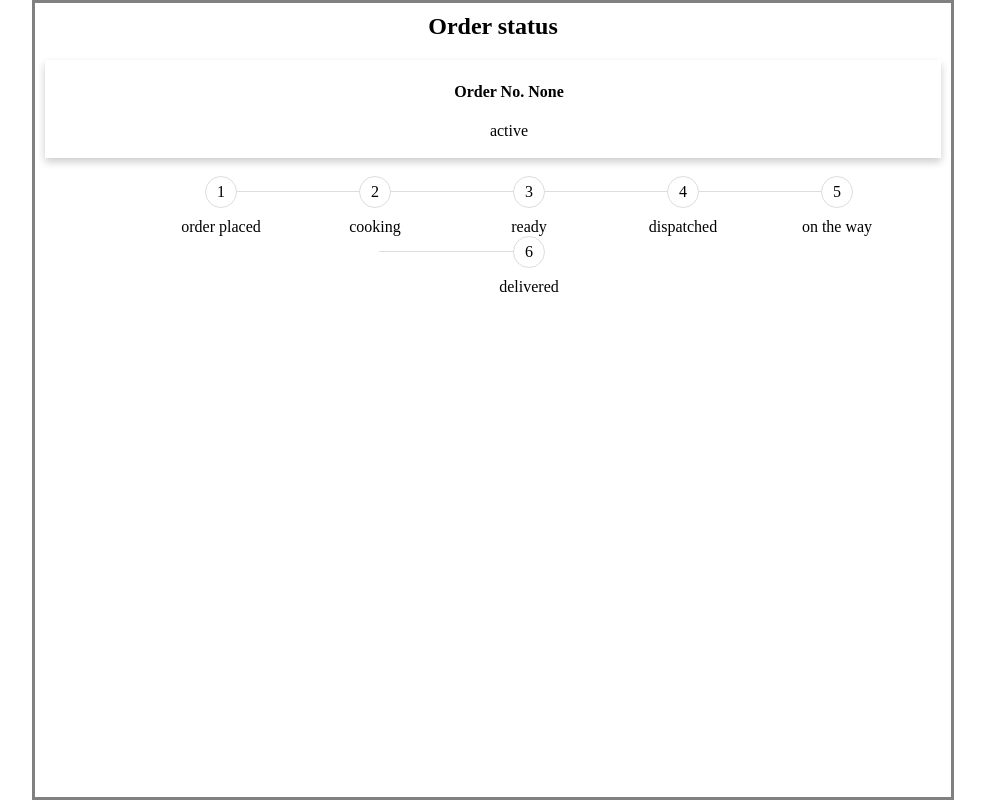
After one commit to rachnarai/chatbot, a Flask app: page /track in a window 1280 px wide. The commit adds this page. Shown: the whole page, without its empty margins (147-1132 px from the left). Run offline with Flask 2, Linux system fonts and the light colour scheme; tables that the repository leaves empty hold one stand-in row (values such as "Sample post").

Commit message:
fixes track order status

```diff
--- a/App.py
+++ b/App.py
@@ -1,4 +1,5 @@
 from flask import Flask, render_template, request
+from flask_sqlalchemy import SQLAlchemy
 from chatterbot import ChatBot
 from chatterbot.trainers import ChatterBotCorpusTrainer
 from chatterbot.trainers import ListTrainer
@@ -6,8 +7,11 @@ from flask import redirect, url_for, session
 from flask import jsonify
 
 app = Flask(__name__)
+app.config['SQLALCHEMY_DATABASE_URI'] = 'sqlite:///mychatbot.db'
+db = SQLAlchemy(app)
 
-english_bot = ChatBot("Chatterbot", storage_adapter="chatterbot.storage.SQLStorageAdapter")
+english_bot = ChatBot(
+    "Chatterbot", storage_adapter="chatterbot.storage.SQLStorageAdapter")
 trainer = ChatterBotCorpusTrainer(english_bot)
 trainer.train("chatterbot.corpus.english")
 
@@ -52,19 +56,52 @@ trainer.train([
 ])
 
 
+class Customer(db.Model):
+    cid = db.Column(db.Integer, primary_key=True, autoincrement=True)
+    cname = db.Column(db.String(250), nullable=False)
+    cmail = db.Column(db.String(250), unique=True, nullable=False)
+    cmobile = db.Column(db.Integer, unique=True, nullable=False)
+    caddress = db.Column(db.String(250), nullable=False)
+    cpassword = db.Column(db.String(250), nullable=False)
+    date_created = db.Column(db.DateTime,  default=db.func.current_timestamp())
+    date_modified = db.Column(db.DateTime,  default=db.func.current_timestamp(),
+                              onupdate=db.func.current_timestamp())
+
+
+class Orders(db.Model):
+    order_id = db.Column(db.Integer, primary_key=True, autoincrement=True)
+    cid = db.Column(db.Integer, db.ForeignKey('customer.cid'), nullable=False)
+    items = db.Column(db.String(250), nullable=False)
+    tprice = db.Column(db.Integer, nullable=False)
+    ostatus = db.Column(db.String(20), nullable=False)
+    date_created = db.Column(db.DateTime,  default=db.func.current_timestamp())
+    date_modified = db.Column(db.DateTime,  default=db.func.current_timestamp(),
+                              onupdate=db.func.current_timestamp())
+
+
+db.create_all()
+
 
 @app.route("/")
 def home():
     return render_template("index.html")
 
-#Getting the User Response.
+# Getting the User Response.
 @app.route("/get")
 def get_bot_response():
     userText = request.args.get('msg')
-    print("-----------"+userText)       #User Input
-    return str(english_bot.get_response(userText))   #order now
+    if "pizza" in userText:
+        list_pizza = [{
+            "id": "1",
+            "name": "aaaa",
+            "desc": 111,
+            "price": 100
+        }]
+    # print("-----------"+userText)       #User Input
+    return str(english_bot.get_response(userText))  # order now
 
-#Getting the desired order details.
+# Getting the desired order details.
+
 
 @app.route("/insertDb", methods=['GET', 'POST'])
 def insertDb():
@@ -74,5 +111,40 @@ def insertDb():
     return jsonify(status="success")
 
 
+@app.route("/order", methods=['POST'])
+def order():
+    data = request.json
+    ostatus = "order placed"
+    items = " ".join([pizza.get("pizzaType")
+                      for pizza in data.get("orders", [])])
+    price = sum([int(pizza.get("pizzaPrice", 0))
+                 for pizza in data.get("orders", [])])
+    orders = Orders(cid=1, items=items, tprice=price, ostatus=ostatus)
+
+    if orders:
+        db.session.add(orders)
+        db.session.commit()
+        return jsonify(status="success", order_id=orders.order_id)
+    return jsonify(status="Failed")
+
+
+@app.route("/track", methods=['GET', 'POST'])
+def track_order():
+    order_statuses = [
+        "order placed", "cooking", "ready", "dispatched", "on the way", "delivered"
+    ]
+    order_id = request.args.get('order_id')
+    message = ""
+    import random
+    order_status = random.choice(order_statuses)
+    myorders = Orders.query.filter(order_id == order_id)
+    if myorders.count() < 1:
+        message = "No Order found with order id {}".format(order_id)
+    else:
+        order_status = myorders.first().ostatus
+
+    return render_template("track_order.html", order_id=order_id, order_statuses=order_statuses, my_order=order_status, message=message)
+
+
 if __name__ == "__main__":
     app.run()
--- /dev/null
+++ b/templates/track_order.html
@@ -0,0 +1,117 @@
+<html>
+
+<head>
+    <title>Order status</title>
+    <style>
+        .container {
+            width: 100%;
+        }
+
+        .progressbar {
+            counter-reset: step;
+        }
+
+        .progressbar li {
+            list-style: none;
+            display: inline-block;
+            position: relative;
+            text-align: center;
+            cursor: pointer;
+            width: 150px;
+        }
+
+        .progressbar li:before {
+            content: counter(step);
+            counter-increment: step;
+            width: 30px;
+            height: 30px;
+            line-height: 30px;
+            border: 1px solid #ddd;
+            border-radius: 100%;
+            display: block;
+            text-align: center;
+            margin: 0 auto 10px auto;
+            background-color: #fff;
+        }
+
+        .progressbar li:after {
+            content: "";
+            position: absolute;
+            width: 100%;
+            height: 1px;
+            background-color: #ddd;
+            top: 15px;
+            left: -50%;
+            z-index: -1;
+        }
+
+        .progressbar li:first-child:after {
+            content: none;
+        }
+
+        .progressbar li.active {
+            color: green;
+        }
+
+        .progressbar li.active:before {
+            border-color: green;
+        }
+
+        .progressbar li.active+li:after {
+            background-color: green;
+        }
+
+        .card {
+            /* Add shadows to create the "card" effect */
+            box-shadow: 0 4px 8px 0 rgba(0, 0, 0, 0.2);
+            transition: 0.3s;
+        }
+
+        /* On mouse-over, add a deeper shadow */
+        .card:hover {
+            box-shadow: 0 8px 16px 0 rgba(0, 0, 0, 0.2);
+        }
+
+        /* Add some padding inside the card container */
+        .container {
+            padding: 2px 16px;
+        }
+
+        .center {
+            margin: auto;
+            width: 70%;
+            border: 3px solid gray;
+            padding: 10px;
+        }
+    </style>
+</head>
+
+<body class="center">
+    <center>
+        <h2>Order status</h2>
+
+        <div class="card">
+            <div class="container">
+                <h4>Order No. <b>{{ order_id }}</b></h4>
+                {% if not message %}
+                <p>{{ my_order }}</p>
+                {% endif %}
+                <p color="red"> {{ message }}</p>
+            </div>
+        </div>
+        <div class="container">
+            {% if not message %}
+
+            <ul class="progressbar">
+                {% for order_status in order_statuses %}
+                <li {% if order_status == my_order %} class="active" {% endif %}> {{ order_status }}</li>
+                {% endfor %}
+            </ul>
+
+            {% endif %}
+        </div>
+    </center>
+
+</body>
+
+</html>
```
Also changed, not shown: static/responses.js (+43 -10 lines), static/styleCards.css (+5 -4 lines).
